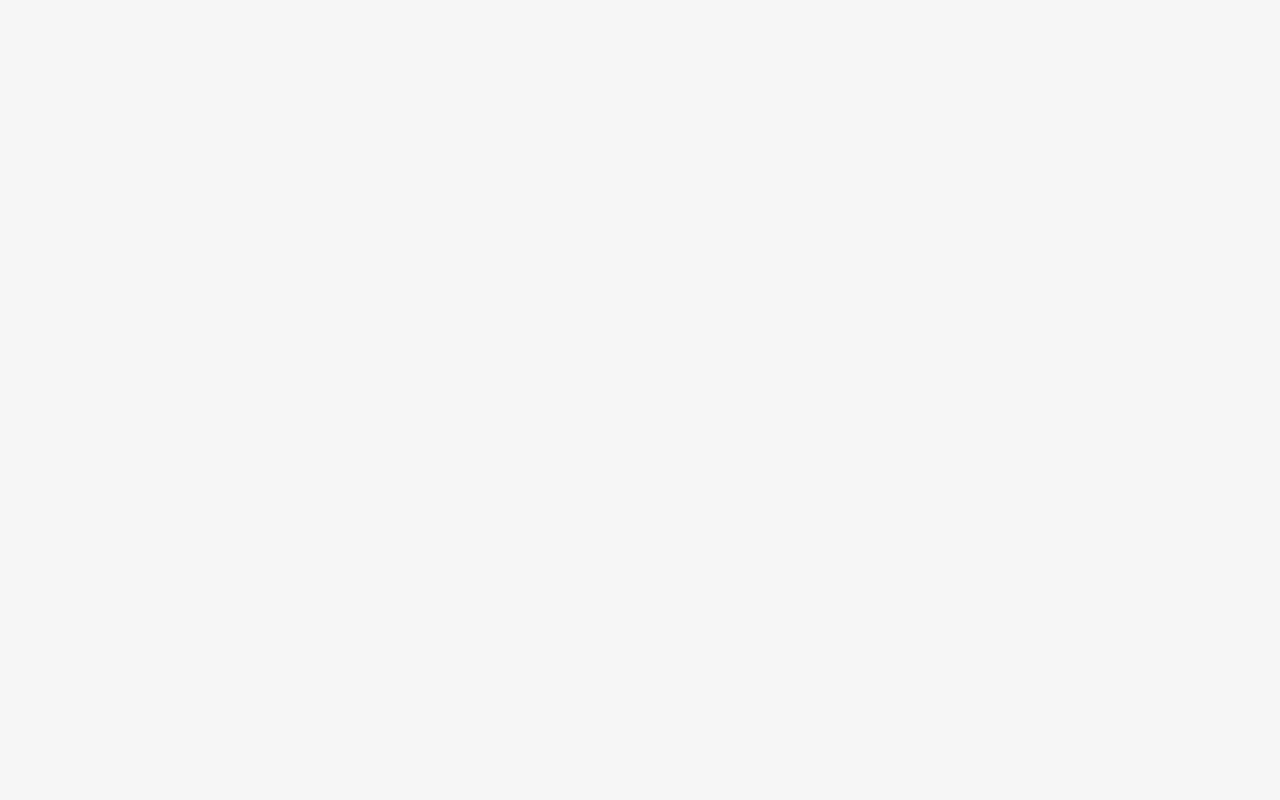
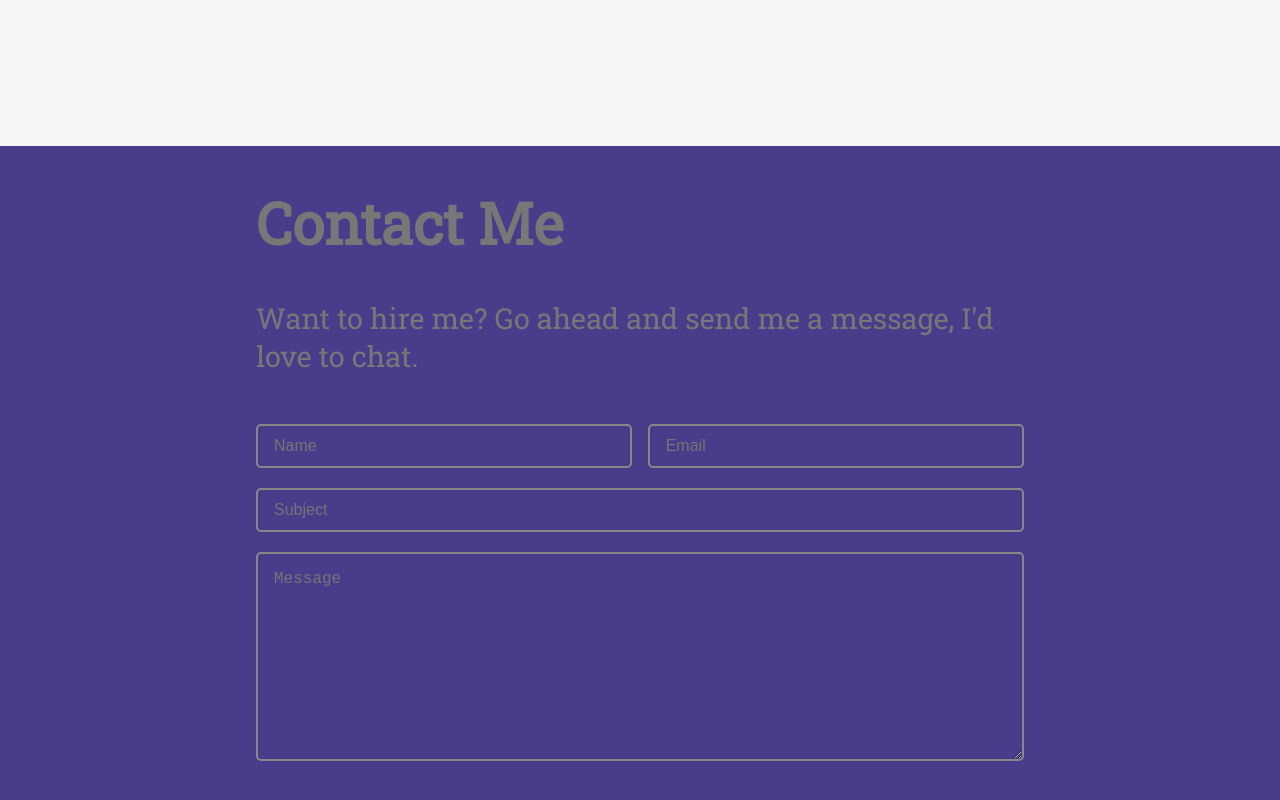
Before and after one commit to alexbotello/portfolio, a React (Create React App) app: page / in a window 1280 px wide. Shown: the part 1534-2334 px from the top of the page. Before the commit the page ends 1600 px from the top, so only its background shows below. Built offline with nearby package versions, Linux system fonts and the light colour scheme; a web font is replaced by a local one.

Commit message:
Add ContactMe component html/css

```diff
--- a/src/App.js
+++ b/src/App.js
@@ -2,6 +2,7 @@ import React, { useState, useEffect } from "react";
 
 import MainPage from "./components/Main";
 import Projects from "./components/Projects";
+import ContactMe from "./components/ContactMe";
 
 function App() {
   const [isLoading, setLoading] = useState(true);
@@ -12,7 +13,9 @@ function App() {
     <div>
       {isLoading ? null : (
         <div>
-          <MainPage /> <Projects />
+          <MainPage />
+          <Projects />
+          <ContactMe />
         </div>
       )}
     </div>
--- /dev/null
+++ b/src/components/ContactMe/Input.js
@@ -0,0 +1,7 @@
+import React from "react";
+
+function Input(props) {
+  return <input className="Input" type="text" placeholder={props.label} />;
+}
+
+export default Input;
--- /dev/null
+++ b/src/components/ContactMe/index.css
@@ -0,0 +1,72 @@
+.Contact {
+  display: grid;
+  grid-template-columns: 1fr 3fr 1fr;
+  grid-template-areas:
+    ". cta ."
+    ". form . "
+    ". form . ";
+  grid-template-rows: 1fr 2fr 1fr;
+  height: 100vh;
+  /* width: 100vw; */
+  background-color: darkslateblue;
+  /* justify-content: center;
+  align-items: center; */
+  font-family: "Roboto Slab", serif;
+  color: rgb(119, 119, 119);
+}
+
+.CTA {
+  grid-area: cta;
+}
+
+.Form {
+  grid-area: form;
+}
+
+.UserInfo {
+  display: flex;
+  justify-content: space-between;
+}
+
+.Message {
+  display: flex;
+  flex-direction: column;
+}
+
+input[type="text"] {
+  background: transparent;
+  border: 2px solid #888;
+  border-radius: 5px;
+  box-sizing: border-box;
+  height: 44px;
+  width: 49%;
+  font-size: 16px;
+  text-align: start;
+  margin-top: 20px;
+  padding-left: 16px;
+  padding-right: 16px;
+}
+
+textarea {
+  width: 100%;
+  background: transparent;
+  border: 2px solid #888;
+  border-radius: 5px;
+  box-sizing: border-box;
+  font-size: 16px;
+  text-align: start;
+  height: 209px;
+  margin-top: 20px;
+  padding-right: 16px;
+  padding-left: 16px;
+  padding-top: 16px;
+}
+
+.Message input {
+  width: 100%;
+  /* margin: 0 auto; */
+}
+
+.Message textarea {
+  width: 100%;
+}
--- /dev/null
+++ b/src/components/ContactMe/index.js
@@ -0,0 +1,29 @@
+import React from "react";
+// import React, { useState, useEffect } from "react";
+import Input from "./Input";
+import "./index.css";
+
+function ContactMe() {
+  return (
+    <div className="Contact">
+      <div className="CTA">
+        <h1>Contact Me</h1>
+        <p>
+          Want to hire me? Go ahead and send me a message, I'd love to chat.
+        </p>
+      </div>
+      <div className="Form">
+        <div className="UserInfo">
+          <Input label="Name" name="name" />
+          <Input label="Email" name="email" />
+        </div>
+        <div className="Message">
+          <Input label="Subject" name="subject" />
+          <textarea placeholder="Message" />
+        </div>
+      </div>
+    </div>
+  );
+}
+
+export default ContactMe;
--- a/src/components/Projects/index.css
+++ b/src/components/Projects/index.css
@@ -9,7 +9,7 @@
   grid-template-rows: 1fr 1fr 1fr 1fr;
   text-align: center;
   background-color: #f5f5f5;
-  height: 100vh;
+  height: 110vh;
   /* z-index: 10; */
 }
 
@@ -111,7 +111,7 @@
       "cards"
       "cards"
       "cards";
-    grid-template-rows: 2fr 1fr 1fr 1fr;
+    grid-template-rows: 1fr 1fr 1fr 1fr;
   }
   .Cards {
     grid-template-columns: repeat(2, 350px);
--- a/src/components/Projects/index.js
+++ b/src/components/Projects/index.js
@@ -15,7 +15,7 @@ function Projects() {
     return () => {
       window.removeEventListener("scroll", addAnimationClasses);
     };
-  }, []);
+  });
   return (
     <div className="Projects" id="projects">
       <div className="Title">
@@ -34,7 +34,7 @@ function addAnimationClasses() {
   let title = document.getElementById("title");
   let underline = document.getElementById("underline");
   let cards = document.getElementById("cards");
-  if (isComponentInView("projects")) {
+  if (isComponentInView("title")) {
     title.classList.add("slideRight");
     underline.classList.add("slideLeft");
     cards.classList.add("slideUp");
```
